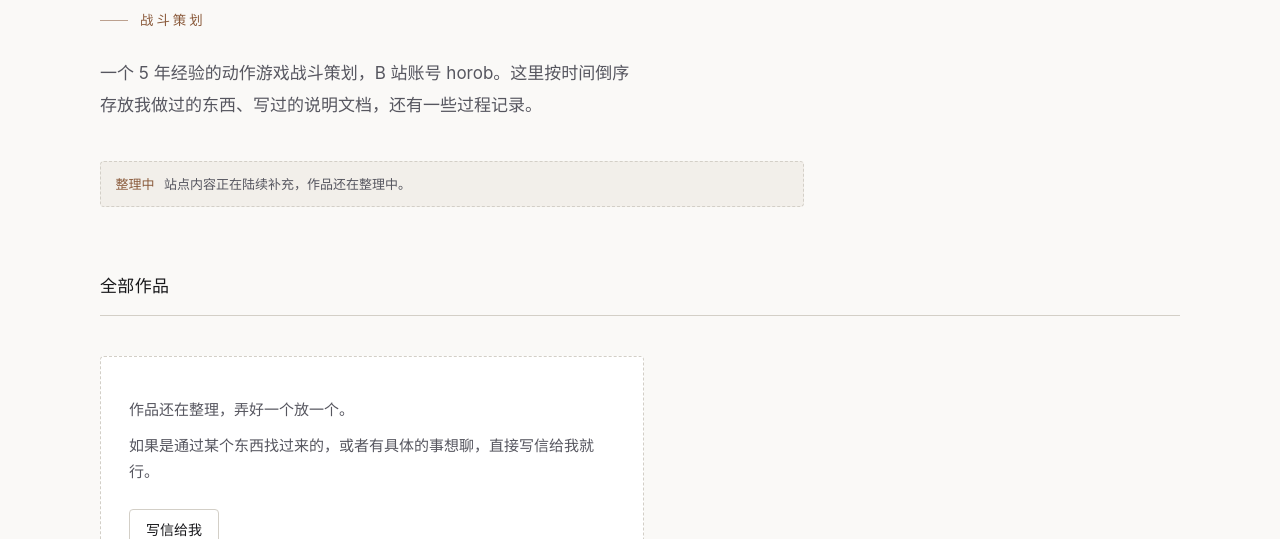
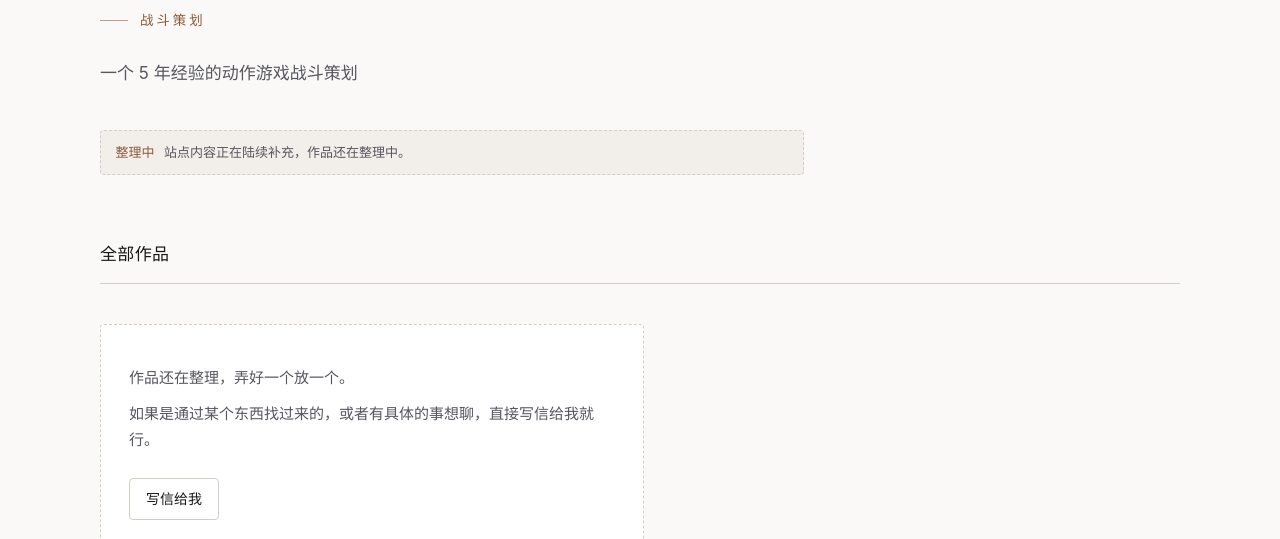
Before and after one commit to hcr116/hcr116.github.io, an Astro site: page / in a window 1280 px wide. Shown: the part 261-800 px from the top of the page. Built offline with nearby package versions, Linux system fonts and the light colour scheme; Astro itself is replaced by a stand-in of ours.

Commit message:
Update src/content/home/home.md (via Pages CMS)

```diff
--- a/src/content/home/home.md
+++ b/src/content/home/home.md
@@ -1,5 +1,5 @@
 ---
 title: 你好，我叫黄晨睿
 subtitle: 战斗策划
-intro: 一个 5 年经验的动作游戏战斗策划，B 站账号 horob。这里按时间倒序存放我做过的东西、写过的说明文档，还有一些过程记录。
+intro: 一个 5 年经验的动作游戏战斗策划
 ---
```
